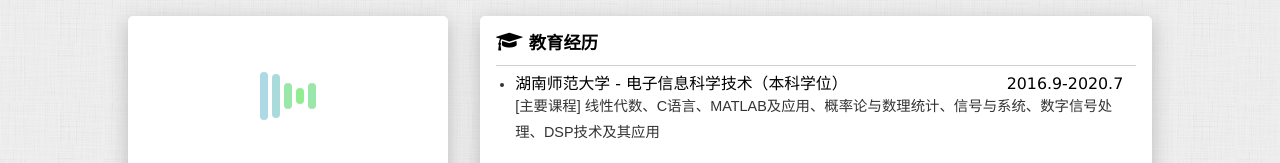
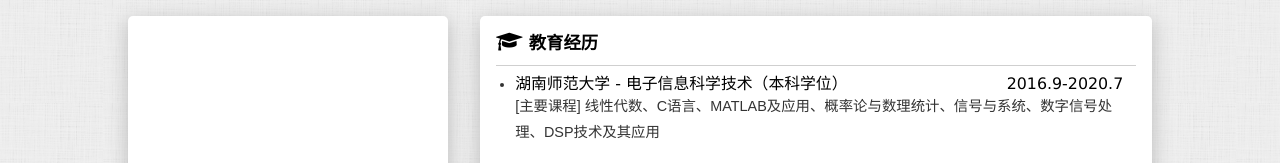
Before and after one commit to ZhaoyuDeng/resume, a plain HTML site: page index.html in a window 1280 px wide. Shown: the top 163 px of the page. Drawn offline with Linux system fonts and the light colour scheme; a script that the page names is missing.

Commit message:
update resume

```diff
--- a/assets/js/index.js
+++ /dev/null
@@ -1 +0,0 @@
-console.log("感谢您的浏览，期待能够加入贵公司！我的博客：http://if2er.com/");
--- a/index.html
+++ b/index.html
@@ -39,15 +39,10 @@
             <!-- 个人肖像 -->
             <section class="me">
                 <section class="portrait">
-                    <div class="loading">
-                        <span></span>
-                        <span></span>
-                        <span></span>
-                        <span></span>
-                        <span></span>
-                    </div>
+
                     <!-- 头像照片 -->
-                    <img class="avatar" src="assets/images/avatar.jpg" onload="loading()">
+                    <img class="avatar" src="assets/images/avatar.jpg"  onload="loading()">
+
                 </section>
 
                 <h1 class="name">邓昭宇</h1>
```
